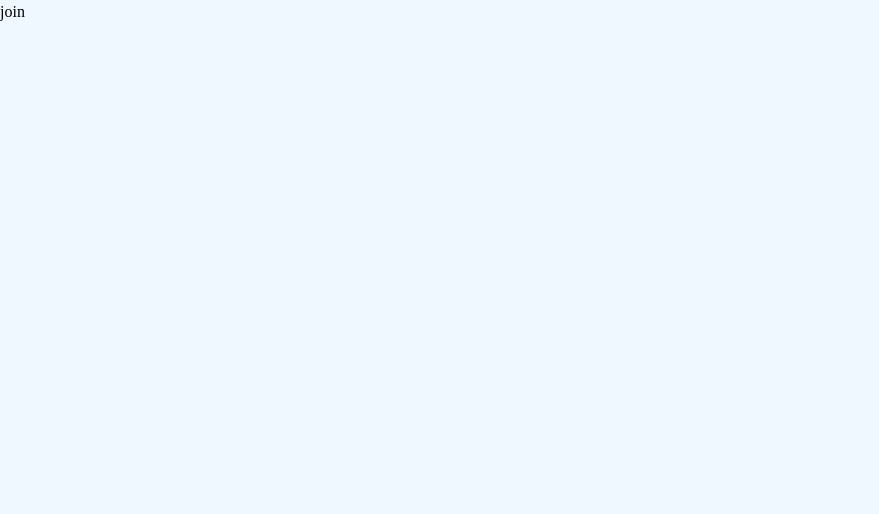
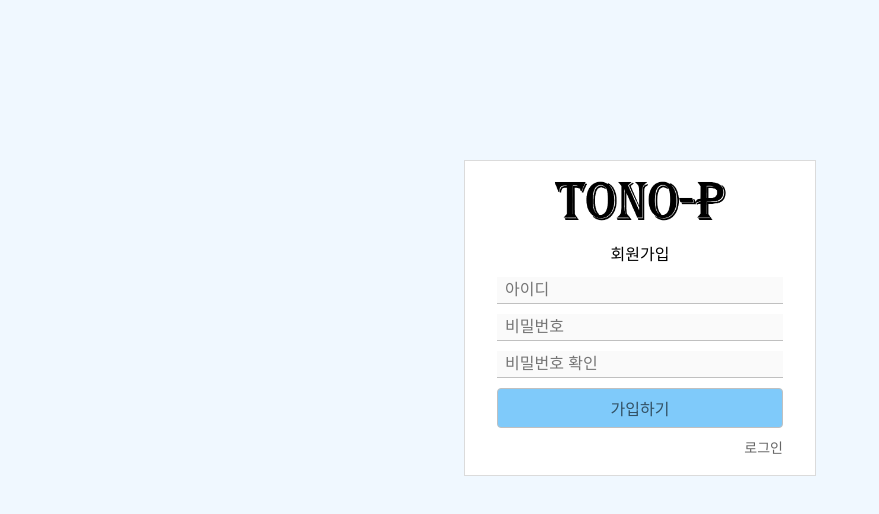
Before and after one commit to menomik1011/transfer-p, a Next.js app: page /join in a window 1280 px wide. Shown: the top 514 px of the page, without its empty margins (0-879 px from the left). Built offline with nearby package versions, Linux system fonts and the light colour scheme.

Commit message:
add join

```diff
--- /dev/null
+++ b/pages/api/join.js
@@ -0,0 +1,13 @@
+import user from "./db/account";
+export default (req, res) => {
+  if (req.method === "POST") {
+    const { id } = req.body;
+    if (id === user.id) {
+      res.StatusCode = 500;
+      res.json({ state: 500, messege: "이미 있는 아이디 입니다." });
+    } else {
+      res.StatusCode = 200;
+      res.json({ state: 200, messege: "회원가입에 성공하였습니다." });
+    }
+  }
+};
--- a/pages/api/login.js
+++ b/pages/api/login.js
@@ -5,10 +5,10 @@ export default (req, res) => {
     if (id === user.id && password === user.pw) {
       res.setHeader("Set-Cookie", "Max-age=3600;HttpOnly,Secure");
       res.StatusCode = 200;
-      res.json({ message: "ok" });
+      res.json({ messege: "ok" });
     } else {
       res.StatusCode = 401;
-      res.json({ message: "아이디 또는 비밀번호가 일치하지 않습니다." });
+      res.json({ messege: "아이디 또는 비밀번호가 일치하지 않습니다." });
     }
   }
 };
--- a/pages/join.js
+++ b/pages/join.js
@@ -1,7 +1,143 @@
-import React from 'react'
+import Image from "next/image";
+import Link from "next/link";
+import { useRouter } from "next/router";
+import { useState } from "react";
+import styled from "styled-components";
 
-export default function join() {
+const JoinBlock = styled.div`
+  width: 350px;
+  border: 1px solid #dbdbdb;
+  background-color: #fff;
+  margin-top: 20vh;
+  margin-left: auto;
+  margin-right: auto;
+  padding-top: 16px;
+`;
+const Logo = styled.div`
+  height: 50px;
+  width: 50%;
+  position: relative;
+  margin-left: auto;
+  margin-right: auto;
+`;
+
+const JoinForm = styled.form`
+  padding: 16px 32px;
+  display: flex;
+  flex-direction: column;
+  gap: 10px;
+  input {
+    font-size: 1rem;
+    padding: 4px 8px;
+    width: calc(100% - 16px);
+    background-color: #fafafa;
+    outline: none;
+    border: none;
+    border-bottom: 1px solid silver;
+  }
+  > div {
+    display: flex;
+    justify-content: flex-end;
+    a {
+      font-size: 0.875rem;
+      color: rgba(0, 0, 0, 0.6);
+      background-color: transparent;
+      outline: none;
+      border: none;
+      cursor: pointer;
+    }
+  }
+  h3 {
+    text-align: center;
+  }
+`;
+
+const JoinBtn = styled.button`
+  height: 40px;
+  border: 1px solid silver;
+  border-radius: 4px;
+  background-color: rgba(0, 149, 246, 0.5);
+  font-size: 1rem;
+  color: rgba(0, 0, 0, 0.6);
+  cursor: pointer;
+  &:hover {
+    background-color: rgba(0, 149, 246, 0.3);
+  }
+`;
+
+export default function Join() {
+  const router = useRouter();
+  const [id, setId] = useState("");
+  const [password, setPassword] = useState("");
+  const [passwordCheck, setPasswordCheck] = useState("");
+
+  function join(e) {
+    e.preventDefault();
+    const JoinData = {
+      id,
+    };
+    if (password === passwordCheck) {
+      fetch("/api/join", {
+        method: "POST",
+        mode: "cors",
+        cache: "no-cache",
+        credentials: "same-origin",
+        headers: {
+          "Content-Type": "application/json",
+        },
+        referrerPolicy: "no-referrer",
+        body: JSON.stringify(JoinData),
+      })
+        .then((res) => res.json())
+        .then((data) => {
+          if (data.state === 500) {
+            alert(data.messege);
+            router.push("/join");
+          } else {
+            alert(data.messege);
+            router.push("/login");
+          }
+        });
+    } else {
+      alert("비밀번호가 일치하지 않습니다.");
+      router.push("/join");
+    }
+  }
   return (
-    <div>join</div>
-  )
+    <JoinBlock>
+      <Logo>
+        <Image
+          alt="logo"
+          src={"/logo-removebg-preview.png"}
+          height={50}
+          width={175}
+        />
+      </Logo>
+      <JoinForm onSubmit={join}>
+        <h3>회원가입</h3>
+        <input
+          type={"text"}
+          placeholder="아이디"
+          value={id}
+          onChange={(e) => setId(e.target.value)}
+        />
+        <input
+          type={"password"}
+          placeholder="비밀번호"
+          value={password}
+          onChange={(e) => setPassword(e.target.value)}
+        />
+        <input
+          type={"password"}
+          placeholder="비밀번호 확인"
+          value={passwordCheck}
+          onChange={(e) => setPasswordCheck(e.target.value)}
+        />
+        <JoinBtn>가입하기</JoinBtn>
+        <div>
+          <Link href="/login">로그인</Link>
+        </div>
+      </JoinForm>
+    </JoinBlock>
+  );
 }
--- a/pages/login.js
+++ b/pages/login.js
@@ -87,10 +87,10 @@ export default function Login() {
     })
       .then((res) => res.json())
       .then((data) => {
-        if (data.message === "ok") {
+        if (data.messege === "ok") {
           router.push("/");
         } else {
-          alert(data.message);
+          alert(data.messege);
           router.push("login");
         }
       });
```
Also changed, not shown: 1 other file (tests, documents, lock files or other folders).
